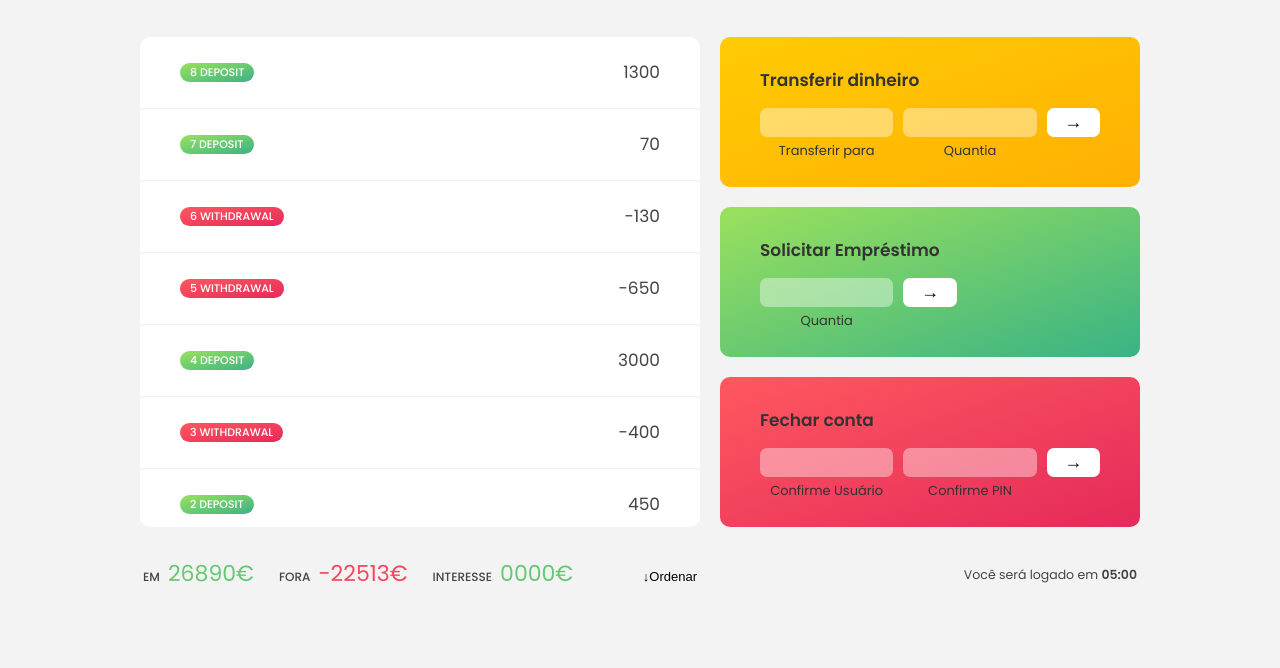
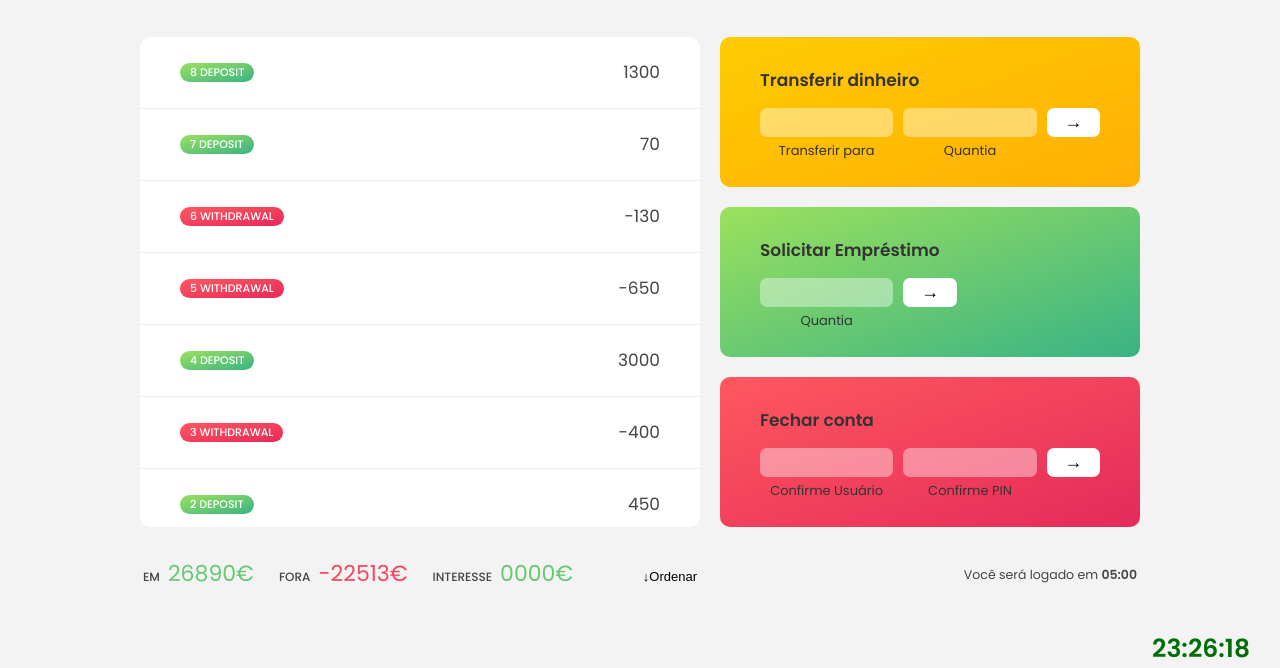
Before and after one commit to jeffersondrs/Banco-App, a plain HTML site: page index.html in a window 1280 px wide. Shown: the part 184-852 px from the top of the page. Before the commit the page ends 800 px from the top, so only its background shows below. Drawn offline with Linux system fonts and the light colour scheme.

Commit message:
Updating

```diff
--- a/index.html
+++ b/index.html
@@ -118,7 +118,7 @@
         Você será logado em <span class="timer">05:00</span>
       </p>
     </main>
-
+      <p id="relogio"></p>
     <!-- <footer>
       &copy; by Jonas Schmedtmann. Don't claim as your own :)
     </footer> -->
--- a/script.js
+++ b/script.js
@@ -173,6 +173,28 @@ const currencies = new Map([
 
 const movements = [200, 450, -400, 3000, -650, -130, 70, 1300];
 
+const data = new Date();
+
+function horario() {
+  var data = new Date();
+  var horas = data.getHours();
+  var minutos = data.getMinutes();
+  var segundos = data.getSeconds();
+  var relogio = document.querySelector('#relogio');
+
+  if (minutos < 10) {
+    minutos = '0' + minutos;
+  }
+
+  if (segundos < 10) {
+    segundos = '0' + segundos;
+  }
+
+  relogio.innerHTML = horas + ':' + minutos + ':' + segundos;
+};
+setInterval(horario, 1000);
+horario();
+
 /////////////////////////////////////////////////
 // filter
 
--- a/style.css
+++ b/style.css
@@ -295,3 +295,11 @@ h2 {
 .timer {
   font-weight: 600;
 }
+
+#relogio{
+  font-size: 2.5rem;
+  font-weight: bolder;
+  color: rgb(0, 110, 6);
+  text-align: right;
+  margin-right: 1rem;
+}
```
